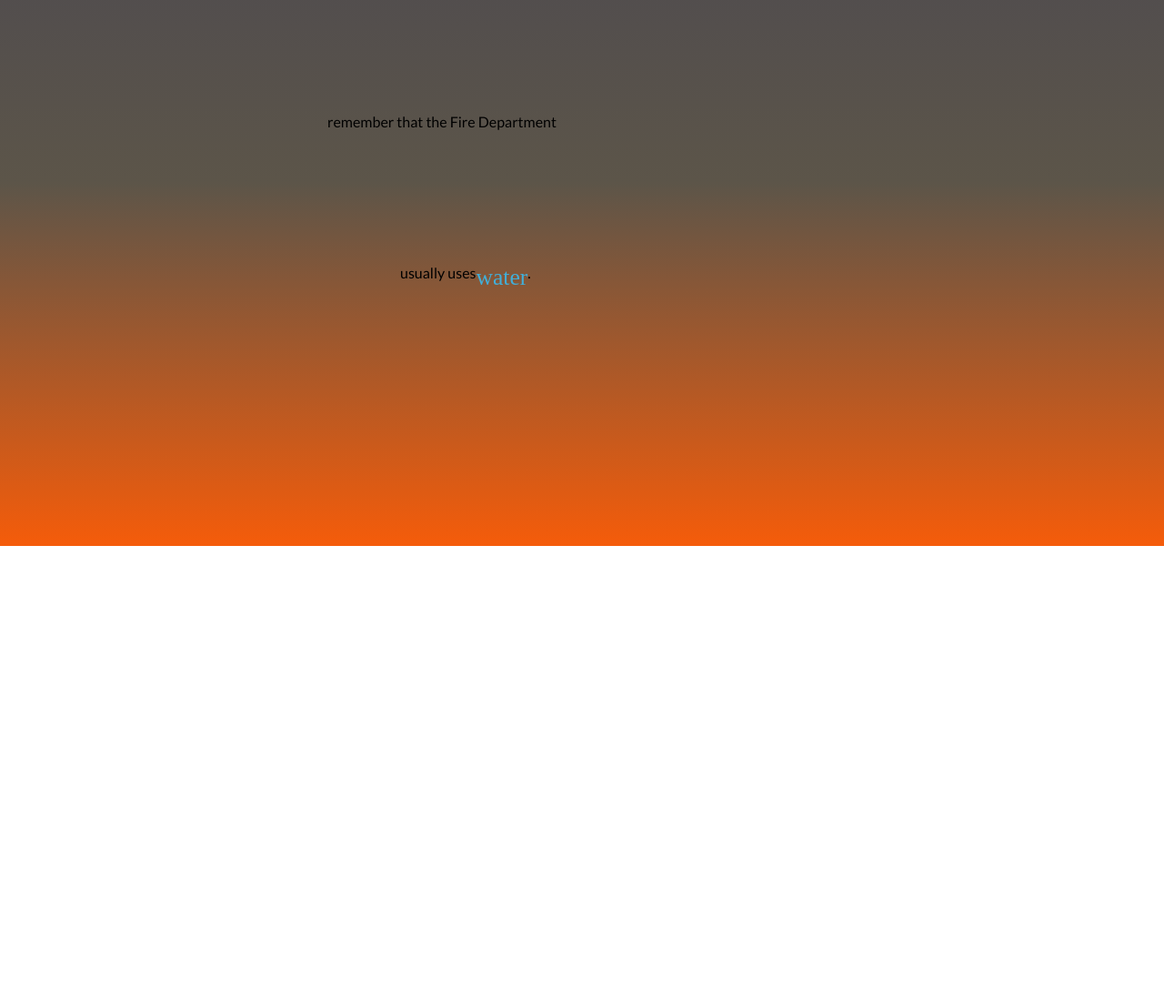
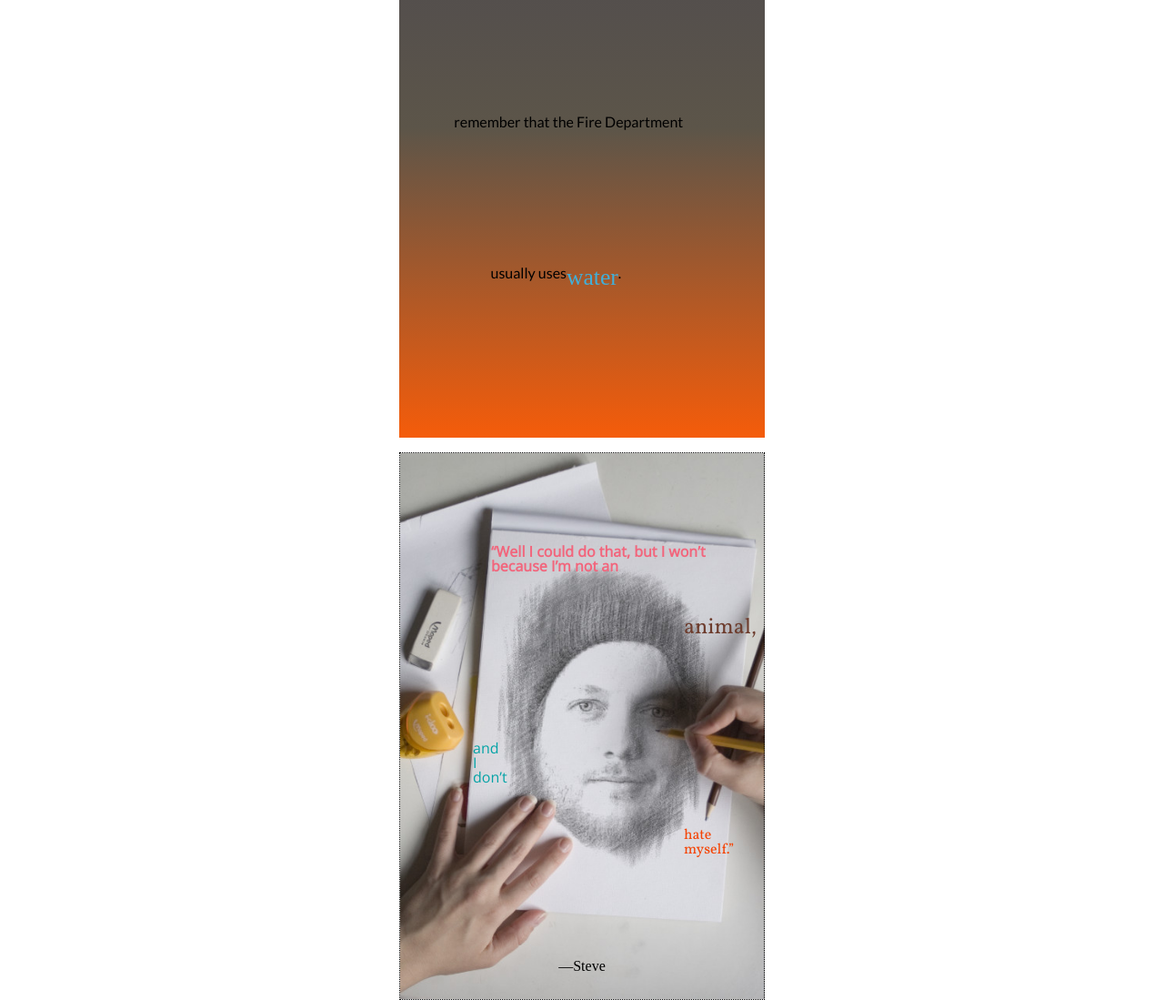
Before and after one commit to kylem038/seven-weeks-of-fonts, a plain HTML site: page index.html in a window 1280 px wide. Shown: the part 200-1299 px from the top of the page at 91% size. Before the commit the page ends 800 px from the top, so only its background shows below. Drawn offline with nearby package versions, Linux system fonts and the light colour scheme; a web font is replaced by a local one.

Commit message:
week-2 update

```diff
--- a/index.html
+++ b/index.html
@@ -4,13 +4,23 @@
     <meta charset="utf-8">
     <meta name="viewport" content="width=device-width, initial-scale=1.0">
     <title>Seven Weeks Of Fonts</title>
-    <link href="https://fonts.googleapis.com/css?family=Lato|Unna" rel="stylesheet">
+    <link href="https://fonts.googleapis.com/css?family=Lato|Unna|Open+Sans|Vollkorn" rel="stylesheet">
     <link rel="stylesheet" type="text/css" href="reset.css">
     <link rel="stylesheet" type="text/css" href="styles.css">
   </head>
   <body>
-    <h1 class="first-part">When tempted to fight <span class="fire">fire</span> with <span class="fire">fire</span>,</h1>
-    <h1 class="second-part">remember that the Fire Department</h1>
-    <h1 class="third-part">usually uses <span class="water">water</span>.</h1>
+    <section class='week-1'>
+      <h1 class="first-part">When tempted to fight <span class="fire">fire</span> with <span class="fire">fire</span>,</h1>
+      <h1 class="second-part">remember that the Fire Department</h1>
+      <h1 class="third-part">usually uses <span class="water">water</span>.</h1>
+    </section>
+    <br>
+    <section class='week-2'>
+      <h2 class='could'>“Well I could do that, but I won’t because I’m not an</h2>
+      <h1 class='animal'>animal,</h1>
+      <h2 class='dont'>and I don’t</h2>
+      <h1 class='hate'>hate myself.”</h1>
+      <h3 class='steve'>—Steve</h3>
+    </section>
   </body>
 </html>
--- a/styles.css
+++ b/styles.css
@@ -1,15 +1,13 @@
-/*@media (max-width: 700px) {*/
-
   html {
     display: flex;
     justify-content: center;
   }
 
-  body {
+  .week-1{
     display: flex;
     flex-direction: column;
-    height: 100vh;
-    width: 100vh;
+    height: 60%;
+    width: 100%;
     background: red; /* For browsers that do not support gradients */
     background: -webkit-linear-gradient(#494752, #5C5549, #F55C0A); /* For Safari 5.1 to 6.0 */
     background: -o-linear-gradient(#494752, #5C5549, #F55C0A); /* For Opera 11.1 to 12.0 */
@@ -17,26 +15,26 @@
     background: linear-gradient(#494752, #5C5549, #F55C0A); /* Standard syntax */
   }
 
-  h1 {
+  .week-1 h1 {
     display: flex;
     font-family: 'Lato', sans-serif;
   }
 
-  span {
+  .week-1 span {
     font-family: 'Unna', serif;
   }
 
-  .first-part {
+  .week-1 .first-part {
     margin-top: 150px;
     margin-left: 15%;
   }
 
-  .second-part {
+  .week-1 .second-part {
     margin-top: 150px;
     margin-left: 15%;
   }
 
-  .third-part {
+  .week-1 .third-part {
     margin-top: 150px;
     margin-left: 25%;
   }
@@ -51,4 +49,50 @@
     color: #41AFD9;
   }
 
-/*}*/
+  .week-2 {
+    background: url('./images/steve-drawing.jpg') no-repeat;
+    background-size: cover;
+    border: 1px dotted black;
+    height: 600px;
+    width: 400px;
+  }
+
+  .could {
+    font-weight: bolder;
+    color: #F2657C;
+    margin-left: 25%;
+  }
+
+  .animal {
+    color: #6D3C2D;
+    font-size: 150%;
+  }
+
+  .dont {
+    color: #04A3A6;
+    margin-left: 20%;
+    width: 10px;
+  }
+
+  .hate {
+    color: #F54304;
+  }
+
+  .week-2 h1 {
+    margin-left: 78%;
+    margin-top: 12%;
+    margin-bottom: 28%;
+    width: 10px;
+    font-family: 'Vollkorn', serif;
+  }
+
+  .week-2 h2 {
+    margin-top: 25%;
+
+    font-family: 'Open Sans', sans-serif;
+  }
+
+  .week-2 h3 {
+    margin-top: 15%;
+    text-align: center;
+  }
```
Also changed, not shown: images/steve-drawing.jpg (added).
